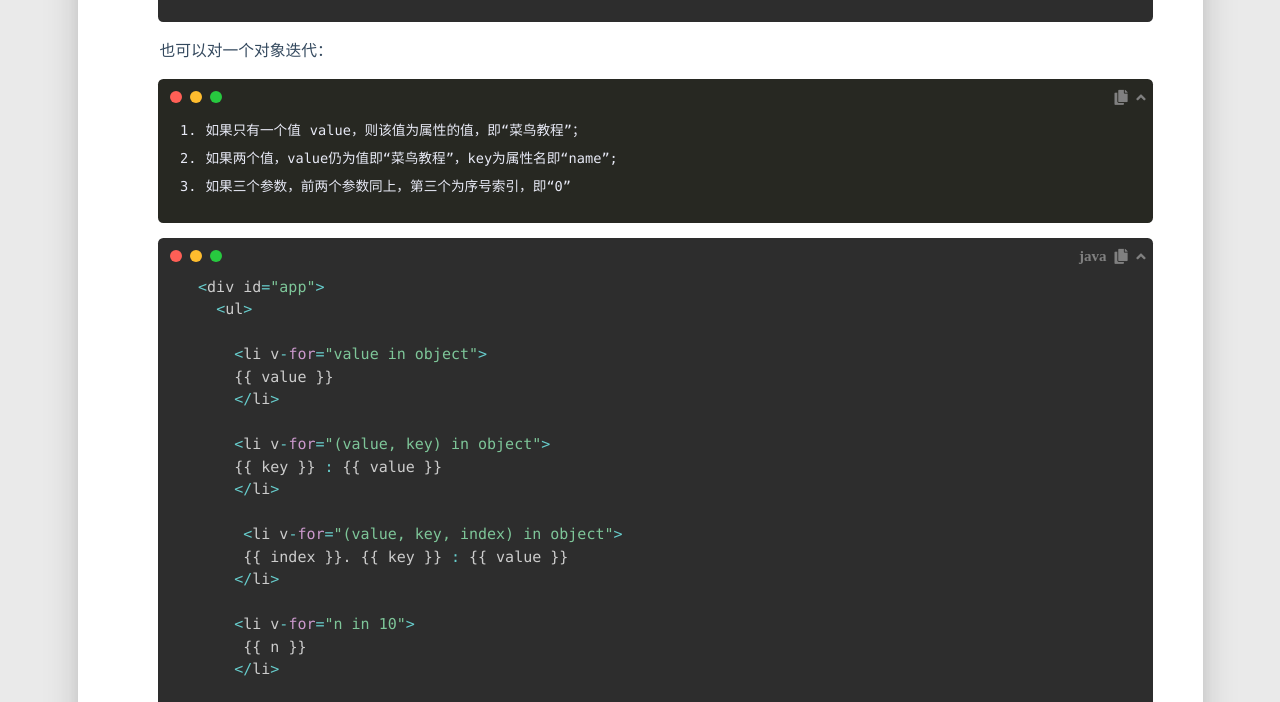
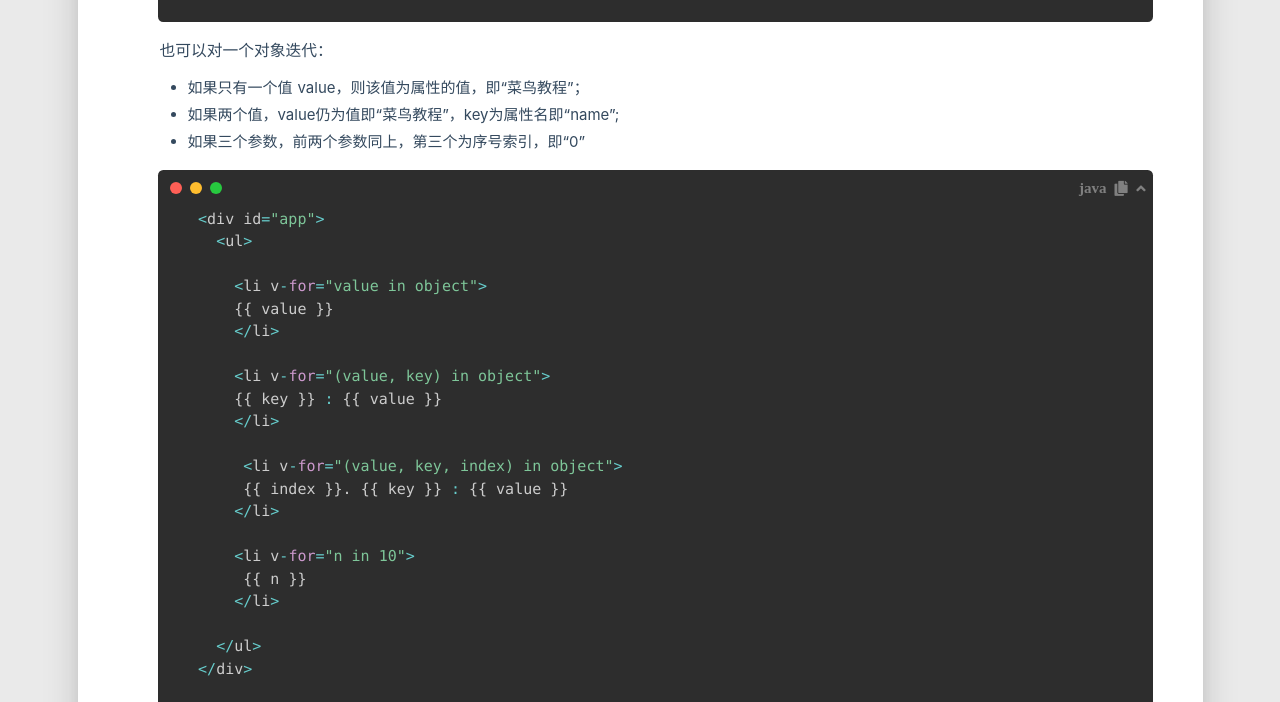
Before and after one commit to sygtch/MyBlog, a plain HTML site: page 2019/12/25/Vue基础/index.html in a window 1280 px wide. Shown: the part 3574-4276 px from the top of the page. Drawn offline with Linux system fonts and the light colour scheme; some packages are replaced by stand-ins of ours; no server answers; a script that the page names is missing.

Commit message:
Site updated: 2019-12-26 00:27:43

```diff
--- a/2019/12/25/Vue基础/index.html
+++ b/2019/12/25/Vue基础/index.html
@@ -505,9 +505,12 @@
   <span class="token punctuation">}</span><span class="token punctuation">)</span>
   <span class="token operator">&lt;</span><span class="token operator">/</span>script<span class="token operator">></span></code></pre>
 <p>  也可以对一个对象迭代：</p>
-<pre><code>1. 如果只有一个值 value，则该值为属性的值，即“菜鸟教程”；
-2. 如果两个值，value仍为值即“菜鸟教程”，key为属性名即“name”;
-3. 如果三个参数，前两个参数同上，第三个为序号索引，即“0”</code></pre><pre class=" language-java"><code class="language-java">  <span class="token operator">&lt;</span>div id<span class="token operator">=</span><span class="token string">"app"</span><span class="token operator">></span>
+<ol>
+<li>如果只有一个值 value，则该值为属性的值，即“菜鸟教程”；</li>
+<li>如果两个值，value仍为值即“菜鸟教程”，key为属性名即“name”;</li>
+<li>如果三个参数，前两个参数同上，第三个为序号索引，即“0”</li>
+</ol>
+<pre class=" language-java"><code class="language-java">  <span class="token operator">&lt;</span>div id<span class="token operator">=</span><span class="token string">"app"</span><span class="token operator">></span>
     <span class="token operator">&lt;</span>ul<span class="token operator">></span>
 
       <span class="token operator">&lt;</span>li v<span class="token operator">-</span><span class="token keyword">for</span><span class="token operator">=</span><span class="token string">"value in object"</span><span class="token operator">></span>
```
